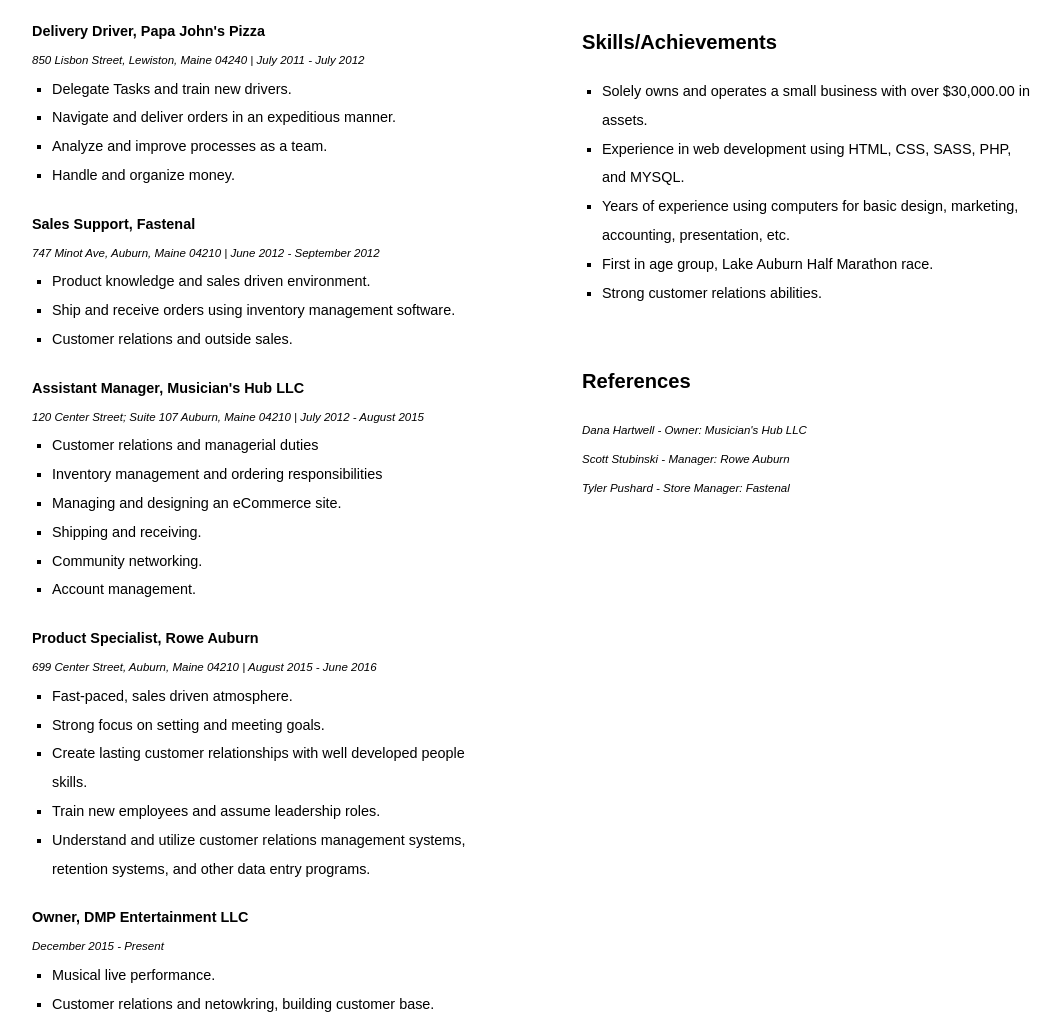
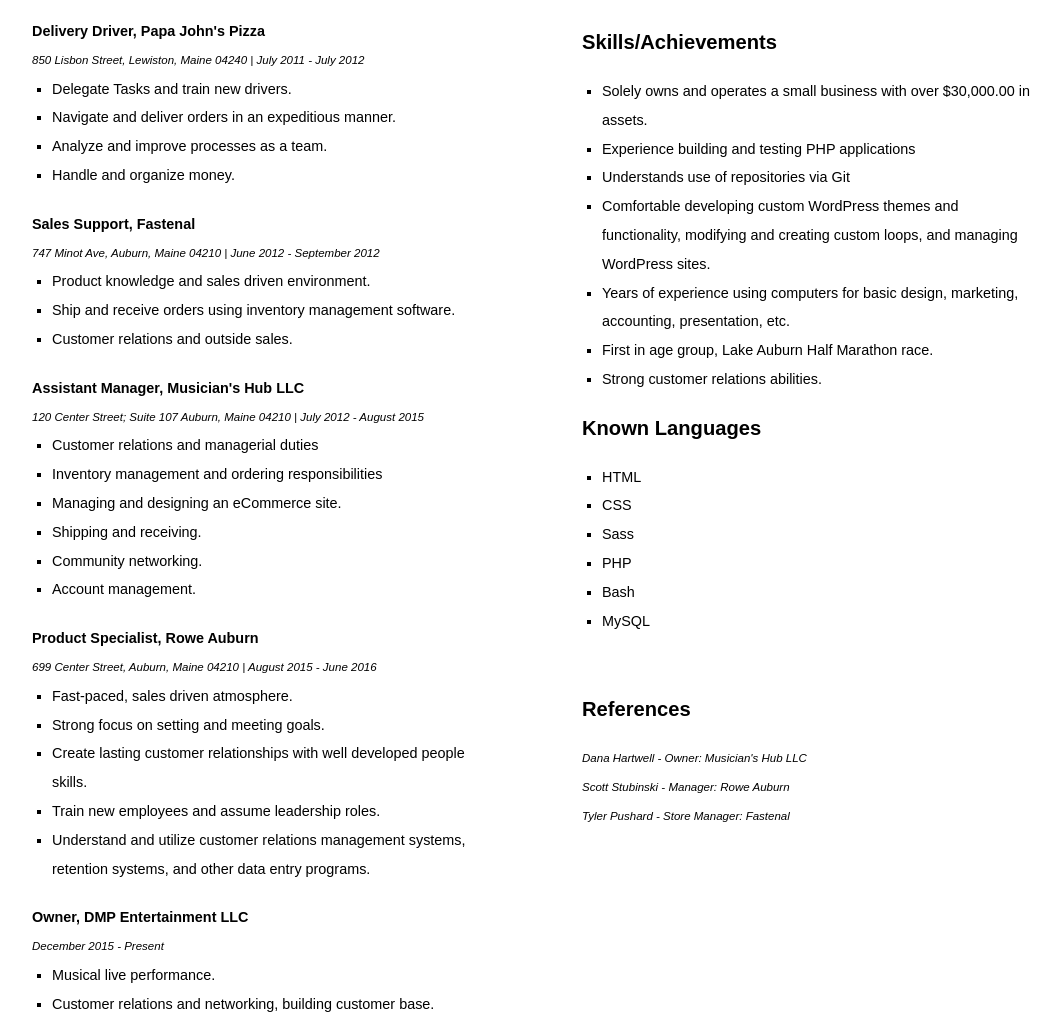
Before and after one commit to davemperlman/resume, a plain HTML site: page index.html in a window 1280 px wide. Shown: the part 483-1505 px from the top of the page, without its empty margins (108-1169 px from the left). Drawn offline with Linux system fonts and the light colour scheme.

Commit message:
updated resume

```diff
--- a/index.html
+++ b/index.html
@@ -126,7 +126,7 @@
 						Musical live performance.
 					</li>
 					<li>
-						Customer relations and netowkring, building customer base.
+						Customer relations and networking, building customer base.
 					</li>
 					<li>
 						Present/perform to large groups of people.
@@ -164,7 +164,13 @@
 						Solely owns and operates a small business with over $30,000.00 in assets.
 					</li>
 					<li>
-						Experience in web development using HTML, CSS, SASS, PHP, and MYSQL.
+						Experience building and testing PHP applications
+					</li>
+					<li>
+						Understands use of repositories via Git
+					</li>
+					<li>
+						Comfortable developing custom WordPress themes and functionality, modifying and creating custom loops, and managing WordPress sites.
 					</li>
 					<li>
 						Years of experience using computers for basic design, marketing, accounting, presentation, etc.
@@ -174,6 +180,27 @@
 					</li>
 					<li>
 						Strong customer relations abilities.
+					</li>
+				</ul>
+				<h2>Known Languages</h2>
+				<ul>
+					<li>
+						HTML
+					</li>
+					<li>
+						CSS
+					</li>
+					<li>
+						Sass
+					</li>
+					<li>
+						PHP
+					</li>
+					<li>
+						Bash
+					</li>
+					<li>
+						MySQL
 					</li>
 				</ul>
 			</section>
```
